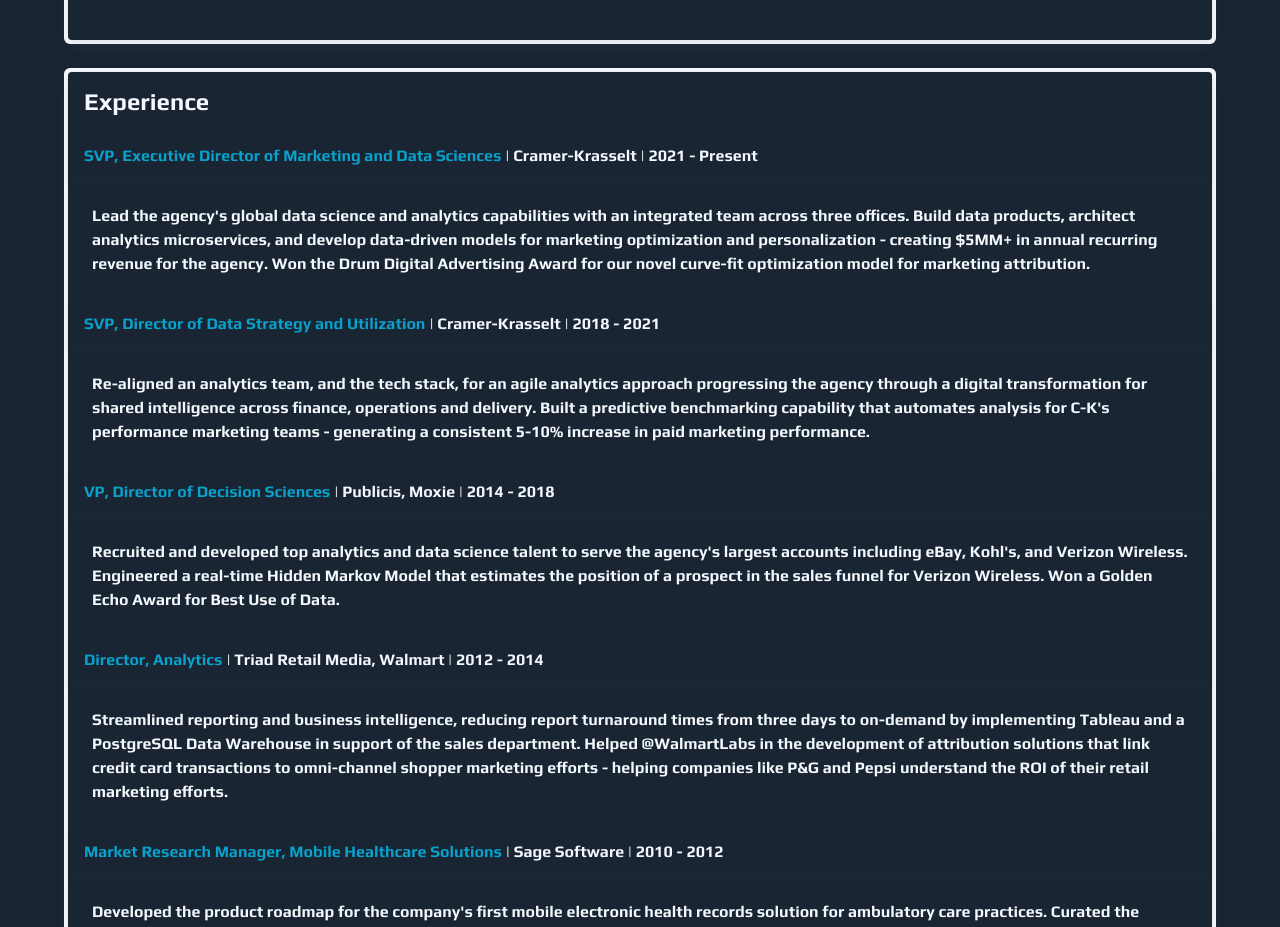
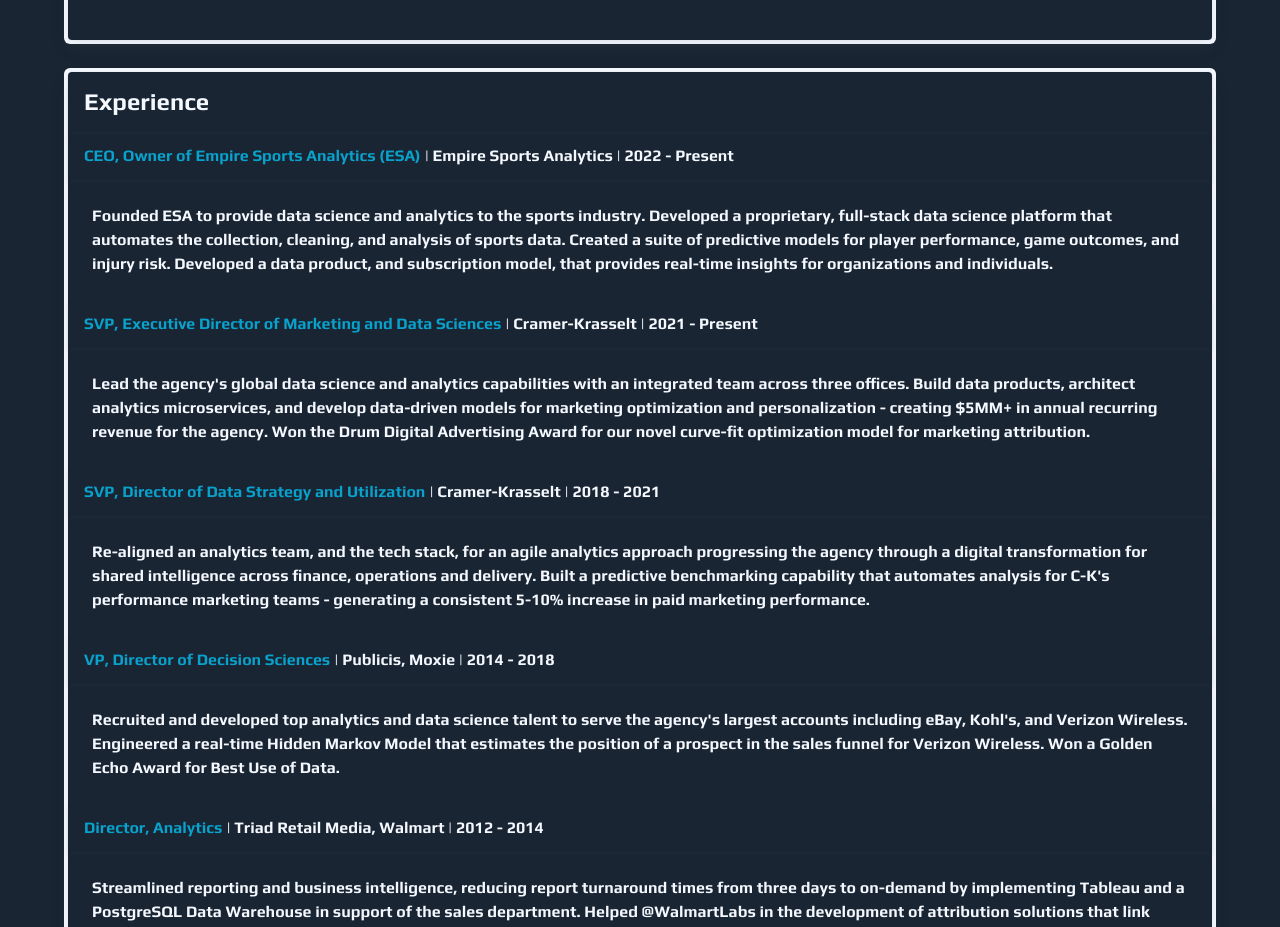
Before and after one commit to agentdanger/courtney-perigo-dotcom, a Vue app in the folder courtney-perigo-dotcom/: page /cv in a window 1280 px wide. Shown: the part 964-1891 px from the top of the page. Built offline with nearby package versions, Linux system fonts and the light colour scheme; what vue3-apexcharts would draw is missing.

Commit message:
Update Cv.vue

```diff
--- a/courtney-perigo-dotcom/src/views/Cv.vue
+++ b/courtney-perigo-dotcom/src/views/Cv.vue
@@ -262,6 +262,12 @@
             ],
             resume_experience: [
                 {
+                    title: 'CEO, Owner of Empire Sports Analytics (ESA)',
+                    company: 'Empire Sports Analytics',
+                    date: '2022 - Present',
+                    description: 'Founded ESA to provide data science and analytics to the sports industry. Developed a proprietary, full-stack data science platform that automates the collection, cleaning, and analysis of sports data. Created a suite of predictive models for player performance, game outcomes, and injury risk. Developed a data product, and subscription model, that provides real-time insights for organizations and individuals.'
+                },
+                {
                     title: 'SVP, Executive Director of Marketing and Data Sciences',
                     company: 'Cramer-Krasselt',
                     date: '2021 - Present',
```
